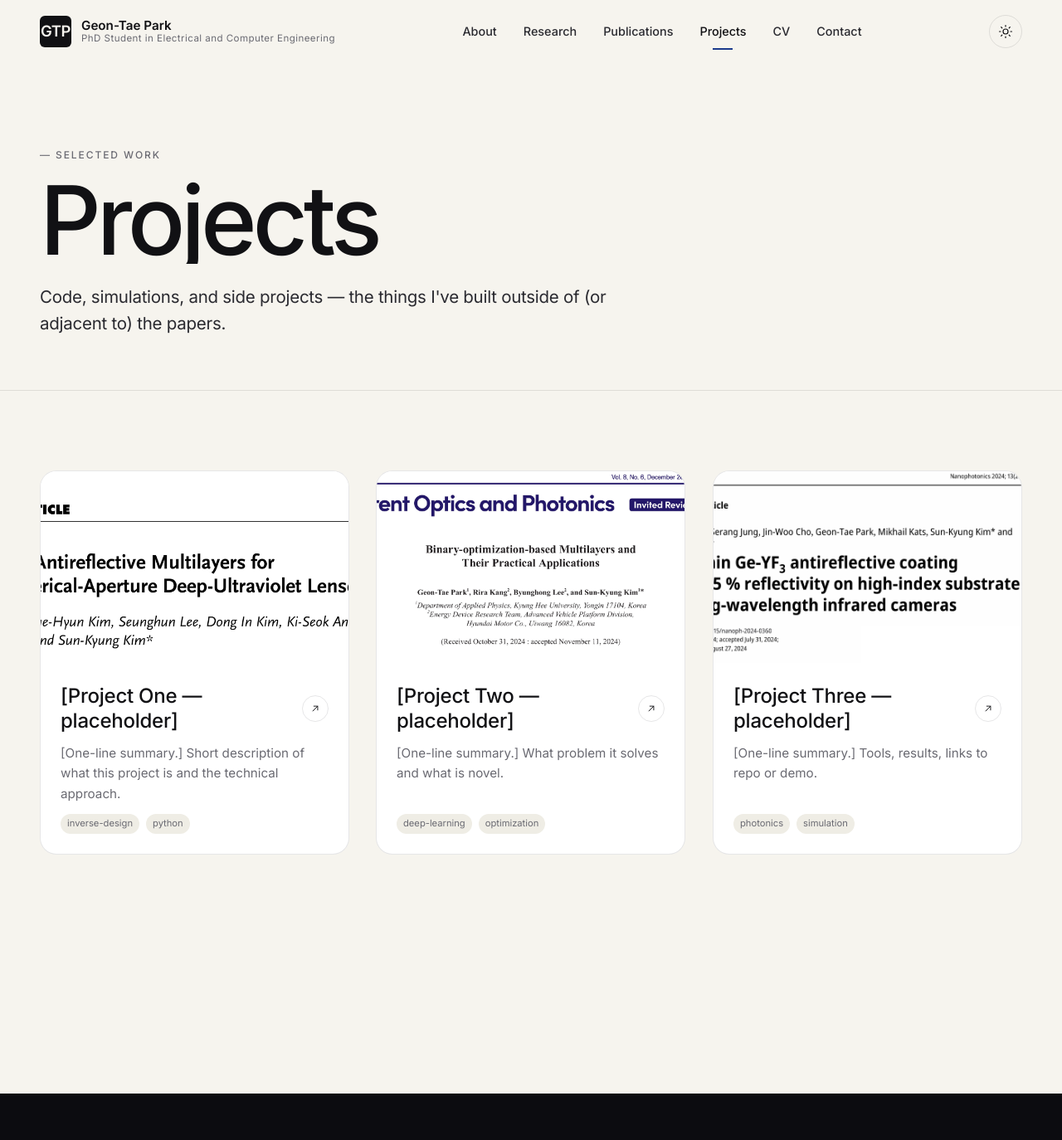
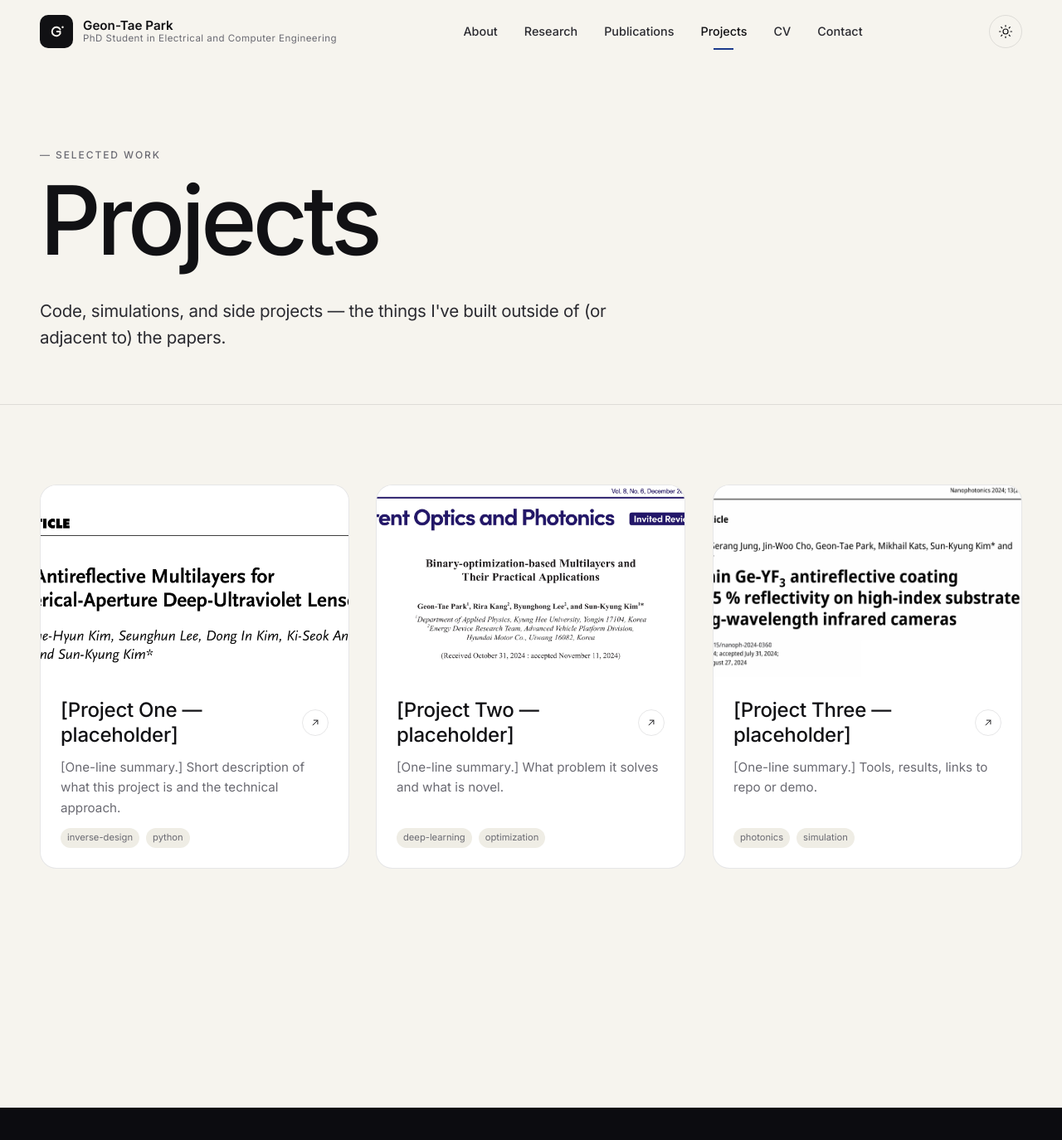
Before and after one commit to gtpark01/gtpark01.github.io, a Jekyll site: the page built from projects.md, in a window 1280 px wide and 1400 px high. Shown: the top 1374 px of the window at 83% size. Built offline with Jekyll 4.4.1, drawn with Linux system fonts in a browser that asks for light colours.

Commit message:
Fix descender clipping and add custom monogram logo
- Add padding-bottom + offsetting margin to .reveal-line / .reveal-word
  so descenders (g, j, y, p, q tails) render fully inside the
  overflow:hidden mask used by the entrance animations
- Replace the "GTP" text brand-mark with a custom SVG monogram:
  a geometric "G" with a small photonic-accent dot — original,
  copyright-clear, themeable via currentColor
- Add a matching favicon.svg

```diff
--- a/_includes/head.html
+++ b/_includes/head.html
@@ -16,6 +16,9 @@
   <!-- Theme color (matches design tokens) -->
   <meta name="theme-color" content="#0b0b10" media="(prefers-color-scheme: dark)" />
   <meta name="theme-color" content="#faf8f2" media="(prefers-color-scheme: light)" />
+
+  <!-- Favicon -->
+  <link rel="icon" type="image/svg+xml" href="{{ '/favicon.svg' | relative_url }}" />
 
   <!-- Prevent FOUC for theme -->
   <script>
--- a/_includes/nav.html
+++ b/_includes/nav.html
@@ -2,7 +2,7 @@
   <div class="nav-blur" aria-hidden="true"></div>
   <div class="container nav-inner">
     <a href="{{ '/' | relative_url }}" class="brand" aria-label="{{ site.title }} — home">
-      <span class="brand-mark" aria-hidden="true">{{ site.short_name }}</span>
+      <span class="brand-mark" aria-hidden="true">{% include logo.svg %}</span>
       <span class="brand-text">
         <span class="brand-name">{{ site.title }}</span>
         <span class="brand-sub">{{ site.tagline }}</span>
--- a/assets/css/main.css
+++ b/assets/css/main.css
@@ -269,18 +269,16 @@
   flex-shrink: 0;
 }
 .brand-mark {
-  font-family: var(--font-serif);
-  font-weight: 600;
-  font-size: 1.15rem;
-  letter-spacing: -0.02em;
-  width: 38px; height: 38px;
+  width: 40px; height: 40px;
   display: inline-grid; place-items: center;
   background: var(--color-ink);
   color: var(--color-bg);
-  border-radius: var(--radius-sm);
+  border-radius: 10px;
   transition: transform var(--dur) var(--ease-out), background var(--dur) var(--ease-out);
-}
-.brand:hover .brand-mark { transform: rotate(-6deg) scale(1.05); }
+  flex-shrink: 0;
+}
+.brand-mark svg { width: 24px; height: 24px; display: block; }
+.brand:hover .brand-mark { transform: rotate(-4deg) scale(1.05); }
 .brand-text { display: flex; flex-direction: column; line-height: 1.1; }
 .brand-name { font-weight: 600; font-size: 0.95rem; }
 .brand-sub { font-size: 0.72rem; color: var(--color-muted); letter-spacing: 0.04em; }
@@ -437,6 +435,9 @@
   display: inline-block;
   overflow: hidden;
   vertical-align: top;
+  /* Room for descenders (g, j, y, p, q tails) inside the overflow:hidden mask */
+  padding-bottom: 0.22em;
+  margin-bottom: -0.12em;
 }
 .reveal-line { display: block; }
 .reveal-word > span, .reveal-line > span {
@@ -444,6 +445,7 @@
   transform: translateY(115%);
   transition: transform 1100ms var(--ease-out);
   will-change: transform;
+  padding-bottom: 0.05em;
 }
 .is-revealed .reveal-word > span,
 .is-revealed .reveal-line > span,
```
Also changed, not shown: _includes/logo.svg (added), favicon.svg (added).
